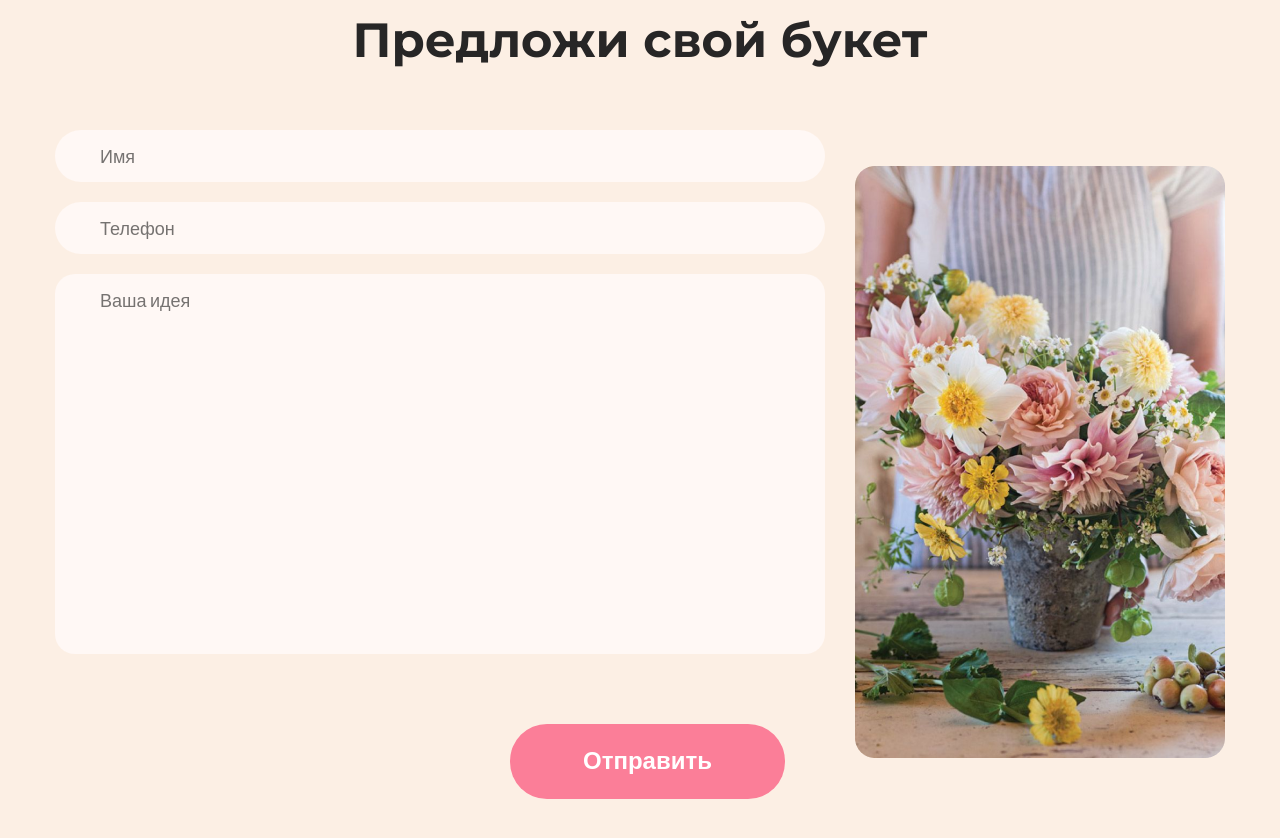
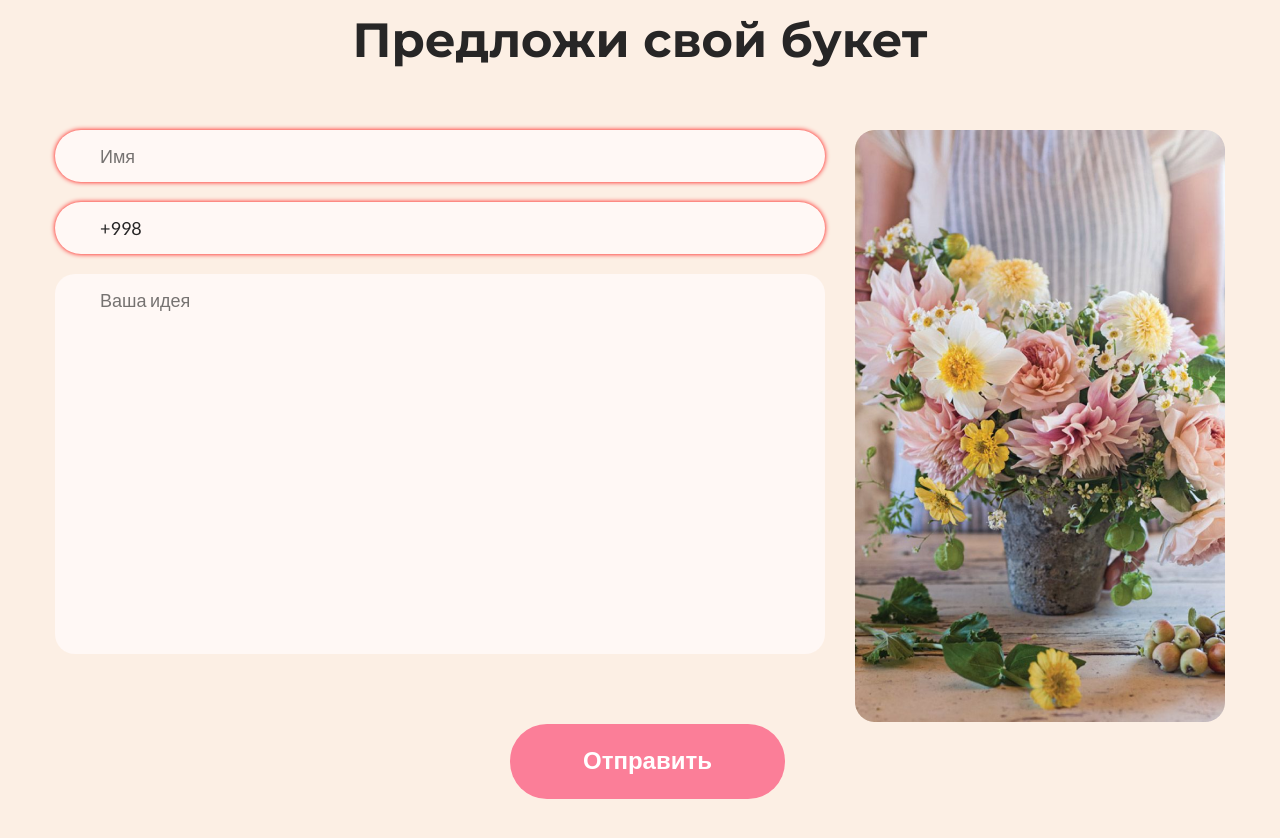
Before and after one commit to qutbiddinmaxmudov/FloristMan, a Next.js app: page / in a window 1280 px wide. Shown: the part 5600-6438 px from the top of the page. Built offline with nearby package versions, Linux system fonts and the light colour scheme.

Commit message:
finished suggest telegram api must develop a getting response

```diff
--- a/components/Suggest.tsx
+++ b/components/Suggest.tsx
@@ -4,6 +4,7 @@ import styled from 'styled-components'
 import Button from './Button'
 import Container from './Container'
 import suggestImage from '../images/Suggest Image.png'
+import telegramServices from '../services/telegram'
 
 const Wrapper = styled.section`
   padding-bottom: 80px;
@@ -17,7 +18,6 @@ const Title = styled.h2`
 
 const Content = styled.div`
   display: flex;
-  align-items: center;
 `
 const Form = styled.form`
   display: flex;
@@ -34,11 +34,16 @@ const FormInput = styled.input`
   border: none;
   outline: none;
   font-family: ${(props) => props.theme.lato};
+  transition: 0.5s box-shadow;
   &::placeholder {
     font-weight: normal;
     font-size: 18px;
     color: rgba(0, 0, 0, 0.54);
     font-family: ${(props) => props.theme.lato};
+  }
+
+  &.invalid {
+    box-shadow: 0 0 5px red;
   }
 `
 const IdeaInput = styled(FormInput)`
@@ -69,18 +74,46 @@ const SuggestImage = styled.div`
 `
 
 const Suggest = () => {
-  const [name, setName] = useState('')
-  const [phone, setPhone] = useState('')
+  const [name, setName] = useState({
+    text: '',
+    valid: false,
+  })
+  const [phone, setPhone] = useState({
+    text: '+998',
+    valid: false,
+  })
+  const [idea, setIdea] = useState('')
+  const handleNameInput = ({ currentTarget: input }: FormEvent<HTMLInputElement>) => {
+    const isValid = input.value.match(/[,./*-+/\\\[\]{}=()<>?;:]/)
+    if (isValid) return
+    setName({
+      text: input.value,
+      valid: input.value.length > 2,
+    })
+  }
 
-  const handleNameInput = (e: FormEvent<HTMLInputElement>) => {
-    const isValid = e.currentTarget.value.match(/[,./*-+/\\\[\]{}=()<>?;:]/)
+  const handlePhoneInput = ({ currentTarget: input }: FormEvent<HTMLInputElement>) => {
+    const isValid = input.value.match(/\+99\d+$/)
+    if (!isValid || input.value.length > 13) return
+    setPhone({
+      text: input.value,
+      valid: input.value.length === 13,
+    })
+  }
+
+  const handleIdeaInput = ({ currentTarget: textarea }: FormEvent<HTMLTextAreaElement | HTMLInputElement>) => {
+    const isValid = textarea.value.match(/[<>]/)
     if (isValid) return
-    setName(e.currentTarget.value)
+    setIdea(textarea.value)
   }
-  const handlePhoneInput = (e: FormEvent<HTMLInputElement>) => {
-    const isValid = e.currentTarget.value.match(/\D/)
-    if (isValid) return
-    setName(e.currentTarget.value)
+
+  const handleFormSubmit = (e: FormEvent<HTMLFormElement>) => {
+    e.preventDefault()
+    telegramServices.sendMessage({
+      name: name.text,
+      phone: phone.text,
+      idea,
+    })
   }
 
   return (
@@ -88,10 +121,20 @@ const Suggest = () => {
       <Container>
         <Title>Предложи свой букет</Title>
         <Content>
-          <Form>
-            <FormInput onInput={handleNameInput} placeholder="Имя" value={name} />
-            <FormInput onInput={handlePhoneInput} placeholder="Телефон" value={phone} />
-            <IdeaInput placeholder="Ваша идея" as="textarea" />
+          <Form onSubmit={handleFormSubmit}>
+            <FormInput
+              className={name.valid ? '' : 'invalid'}
+              onInput={handleNameInput}
+              placeholder="Имя"
+              value={name.text}
+            />
+            <FormInput
+              className={phone.valid ? '' : 'invalid'}
+              onInput={handlePhoneInput}
+              placeholder="Телефон"
+              value={phone.text}
+            />
+            <IdeaInput onInput={handleIdeaInput} placeholder="Ваша идея" as="textarea" value={idea} />
             <Button style={{ height: 75, width: 275, marginTop: 50, marginLeft: 'auto', marginRight: 40 }}>
               Отправить
             </Button>
--- a/package.json
+++ b/package.json
@@ -9,6 +9,7 @@
     "lint": "next lint"
   },
   "dependencies": {
+    "axios": "^0.21.1",
     "next": "11.0.1",
     "react": "17.0.2",
     "react-dom": "17.0.2",
--- a/pages/api/hello.ts
+++ /dev/null
@@ -1,11 +0,0 @@
-// Next.js API route support: https://nextjs.org/docs/api-routes/introduction
-import type { NextApiRequest, NextApiResponse } from 'next'
-
-type Data = {
-  name: string
-  method?: string
-}
-
-export default function handler(req: NextApiRequest, res: NextApiResponse<Data>) {
-  res.status(200).json({ name: 'John Doe', method: req.method })
-}
--- /dev/null
+++ b/pages/api/telegram.ts
@@ -0,0 +1,35 @@
+import axios from 'axios'
+import type { NextApiRequest, NextApiResponse } from 'next'
+import { telegramSendMessageProps } from '../../services/telegram'
+
+interface SendMessageInterface {
+  ok: boolean
+}
+
+interface resMessage {
+  text: string
+}
+
+const telegramAPI = async (req: NextApiRequest, res: NextApiResponse<SendMessageInterface>) => {
+  if (req.method === 'POST') {
+    const body: telegramSendMessageProps = req.body
+    const message = `
+<b>Предложение с сайта!</b>
+<b>Имя</b>: ${body.name}
+<b>Телефон</b>: <a href="tel:${body.phone}"><u>${body.phone}</u></a>
+<b>Идея</b>: ${body.idea}`
+
+    const { data } = await axios.post<resMessage>(
+      `https://api.telegram.org/bot${process.env.TELEGRAM_BOT_TOKEN}/sendMessage`,
+      {
+        chat_id: process.env.TELEGRAM_GROUP_CHAT_ID,
+        text: message,
+        parse_mode: 'HTML',
+      }
+    )
+
+    console.log(data.text)
+  }
+}
+
+export default telegramAPI
--- /dev/null
+++ b/services/telegram.ts
@@ -0,0 +1,15 @@
+import axios from 'axios'
+
+export interface telegramSendMessageProps {
+  name: string
+  phone: string
+  idea?: string
+}
+
+const telegramServices = {
+  sendMessage(message: telegramSendMessageProps) {
+    axios.post('/api/telegram', message)
+  },
+}
+
+export default telegramServices
```
Also changed, not shown: 2 other files (tests, documents, lock files or other folders).
